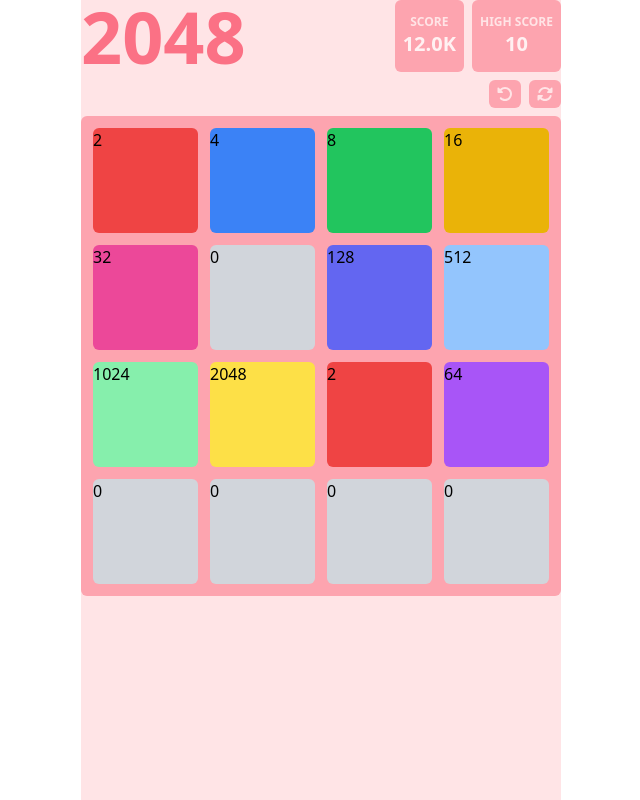
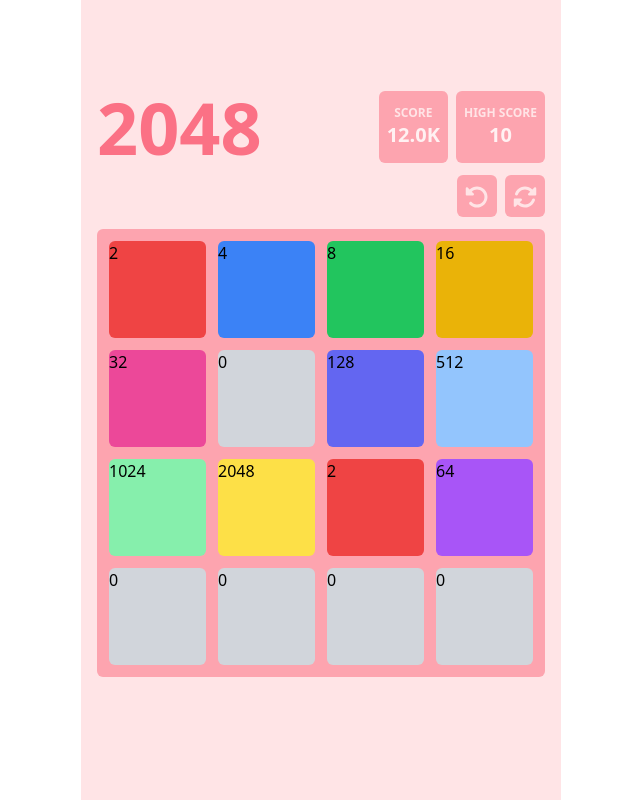
Before and after one commit to luongductrong/game-2048, a React (Vite) app in the folder game-2048/: page / in a window 1280 px wide. Shown: the whole page, without its empty margins (319-959 px from the left). Built offline with nearby package versions, Linux system fonts and the light colour scheme.

Commit message:
Update: Button size, padding container

```diff
--- a/game-2048/src/App.tsx
+++ b/game-2048/src/App.tsx
@@ -29,15 +29,16 @@
   }, []);
 
   return (
-    <div className="flex justify-center  h-screen">
+    <div className="flex justify-center h-screen">
       <div
-        className={`container ${
+        className={`container flex flex-col justify-center px-4 ${
           !isLandscape ? "w-screen h-full" : "w-[60vh] h-full"
         } bg-rose-100`}
       >
         <Score score={12000} hightScore={10} />
         <Buttons onUndo={() => {}} onNewGame={() => {}} />
         <Grid gridMatrix={gridMatrix} />
+        <div className="py-4"></div>
       </div>
     </div>
   );
--- a/game-2048/src/components/Buttons.tsx
+++ b/game-2048/src/components/Buttons.tsx
@@ -7,27 +7,27 @@
 
 function Buttons({ onUndo, onNewGame }: ButtonProps) {
   return (
-    <div className="flex justify-end my-2">
+    <div className="flex justify-end my-3">
       <button
-        className="bg-rose-300 pb-1 px-2 ml-2 rounded-md hover:bg-rose-400"
+        className="bg-rose-300 p-2 px-2 rounded-md hover:bg-rose-400"
         onClick={onUndo}
       >
         <svg
           xmlns="http://www.w3.org/2000/svg"
           viewBox="0 0 512 512"
-          className="w-4 h-4 inline-block fill-rose-100"
+          className="w-6 h-6 inline-block fill-rose-100"
         >
           <path d="M48.5 224L40 224c-13.3 0-24-10.7-24-24L16 72c0-9.7 5.8-18.5 14.8-22.2s19.3-1.7 26.2 5.2L98.6 96.6c87.6-86.5 228.7-86.2 315.8 1c87.5 87.5 87.5 229.3 0 316.8s-229.3 87.5-316.8 0c-12.5-12.5-12.5-32.8 0-45.3s32.8-12.5 45.3 0c62.5 62.5 163.8 62.5 226.3 0s62.5-163.8 0-226.3c-62.2-62.2-162.7-62.5-225.3-1L185 183c6.9 6.9 8.9 17.2 5.2 26.2s-12.5 14.8-22.2 14.8L48.5 224z" />
         </svg>
       </button>
       <button
-        className="bg-rose-300 pb-1 px-2 ml-2 rounded-md hover:bg-rose-400"
+        className="bg-rose-300 p-2 px-2 ml-2 rounded-md hover:bg-rose-400"
         onClick={onNewGame}
       >
         <svg
           xmlns="http://www.w3.org/2000/svg"
           viewBox="0 0 512 512"
-          className="w-4 h-4 inline-block fill-rose-100"
+          className="w-6 h-6 inline-block fill-rose-100"
         >
           <path d="M142.9 142.9c-17.5 17.5-30.1 38-37.8 59.8c-5.9 16.7-24.2 25.4-40.8 19.5s-25.4-24.2-19.5-40.8C55.6 150.7 73.2 122 97.6 97.6c87.2-87.2 228.3-87.5 315.8-1L455 55c6.9-6.9 17.2-8.9 26.2-5.2s14.8 12.5 14.8 22.2l0 128c0 13.3-10.7 24-24 24l-8.4 0c0 0 0 0 0 0L344 224c-9.7 0-18.5-5.8-22.2-14.8s-1.7-19.3 5.2-26.2l41.1-41.1c-62.6-61.5-163.1-61.2-225.3 1zM16 312c0-13.3 10.7-24 24-24l7.6 0 .7 0L168 288c9.7 0 18.5 5.8 22.2 14.8s1.7 19.3-5.2 26.2l-41.1 41.1c62.6 61.5 163.1 61.2 225.3-1c17.5-17.5 30.1-38 37.8-59.8c5.9-16.7 24.2-25.4 40.8-19.5s25.4 24.2 19.5 40.8c-10.8 30.6-28.4 59.3-52.9 83.8c-87.2 87.2-228.3 87.5-315.8 1L57 457c-6.9 6.9-17.2 8.9-26.2 5.2S16 449.7 16 440l0-119.6 0-.7 0-7.6z" />
         </svg>
```
